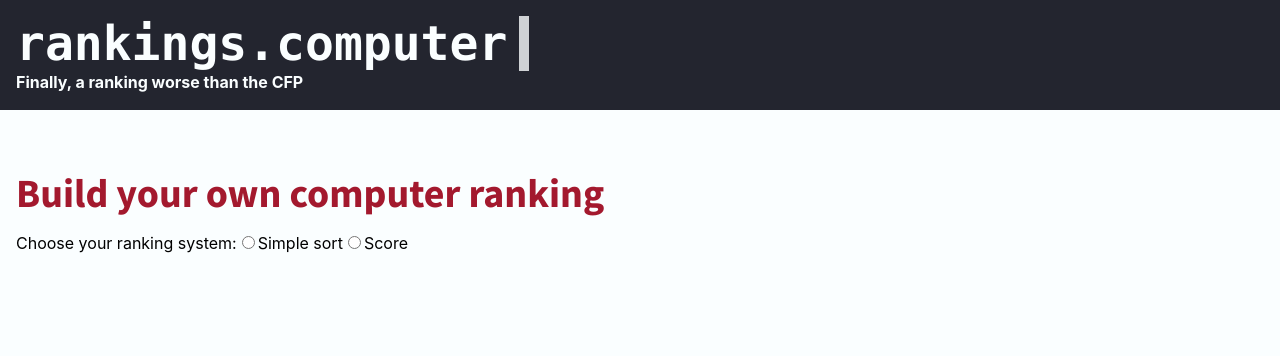
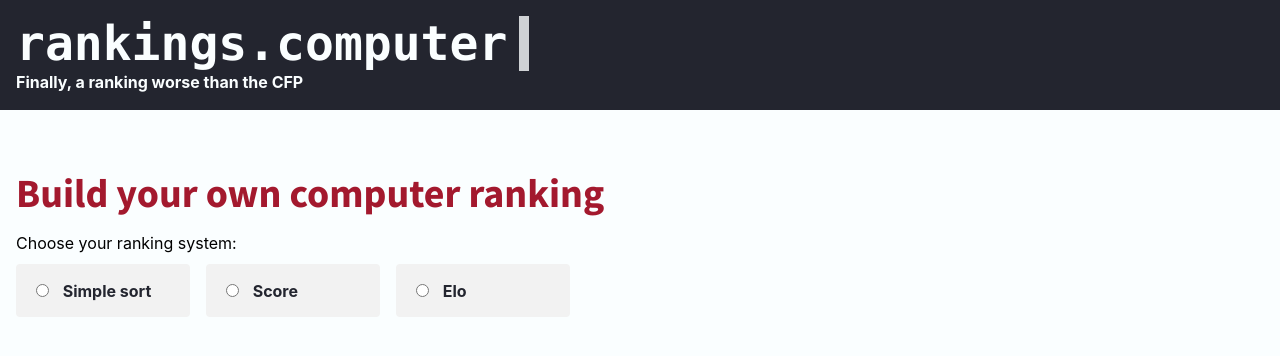
Before and after one commit to alanhussey/cfb-rankings-computer, a React (Create React App) app: page / in a window 1280 px wide. Shown: the top 356 px of the page. Built offline with nearby package versions, Linux system fonts and the light colour scheme; no server answers; a web font is replaced by a local one.

Commit message:
make ranking system switcher prettier

```diff
--- a/src/App.css
+++ b/src/App.css
@@ -102,6 +102,42 @@ small {
 
 /* - - - - - - - */
 
+.Select {
+  display: inline-block;
+  width: 10em;
+  margin: 0.5em;
+  padding: 0.25em;
+  border-radius: 0.25em;
+  font-weight: bold;
+  color: var(--theme-shadow);
+  background: var(--theme-grey);
+  border: 3px solid transparent;
+}
+.Select:first-of-type {
+  margin-left: 0;
+}
+.Select:last-of-type {
+  margin-right: 0;
+}
+
+.Select:hover,
+.Select:active {
+  border-color: var(--theme-secondary);
+}
+
+.Select--selected {
+  color: var(--theme-white);
+  background: var(--theme-secondary);
+}
+.Select input {
+  margin: 1em;
+}
+
+.Select--ranking-system {
+}
+
+/* - - - - - - - */
+
 .App-ranks {
   width: 100%;
   margin: 0;
@@ -142,8 +178,8 @@ small {
 }
 .App-ranks tbody tr img {
   vertical-align: bottom;
-  width: 28px;
-  padding: 0 5px;
+  width: 32px;
+  padding: 0 10px 0 5px;
   position: relative;
   bottom: -3px;
 }
--- a/src/App.js
+++ b/src/App.js
@@ -5,15 +5,19 @@ import sample from "lodash/sample";
 import get from "lodash/get";
 import keyBy from "lodash/keyBy";
 import React, { useState, useEffect, useMemo } from "react";
+import classnames from "classnames";
 
 import { FBS_TEAMS, DATA_SOURCES } from "./DataSource";
 import SimpleSort from "./SimpleSort";
 import EquationEditor from "./EquationEditor";
 import "./App.css";
 
+const EloPlaceholder = () => <p>Coming soon.</p>;
+
 const RANKING_SYSTEMS = [
   { id: "simple-sort", name: "Simple sort", Component: SimpleSort },
-  { id: "equation", name: "Score", Component: EquationEditor }
+  { id: "equation", name: "Score", Component: EquationEditor },
+  { id: "elo", name: "Elo", Component: EloPlaceholder }
 ];
 const RANKING_SYSTEMS_BY_ID = keyBy(RANKING_SYSTEMS, "id");
 
@@ -98,8 +102,13 @@ function App() {
         <h2>Build your own computer ranking</h2>
         <label>Choose your ranking system:</label>
 
+        <div>
           {RANKING_SYSTEMS.map(({ id, name }) => (
-          <label className="Select Select--ranking-system">
+            <label
+              className={classnames("Select Select--ranking-system", {
+                "Select--selected": id === rankingSystem
+              })}
+            >
               <input
                 key={id}
                 onChange={event => setRankingSystem(event.target.value)}
@@ -110,6 +119,7 @@ function App() {
               {name}
             </label>
           ))}
+        </div>
 
         <SystemComp
           factors={factors}
```
Lines whose indentation alone changed are shown as unchanged.
